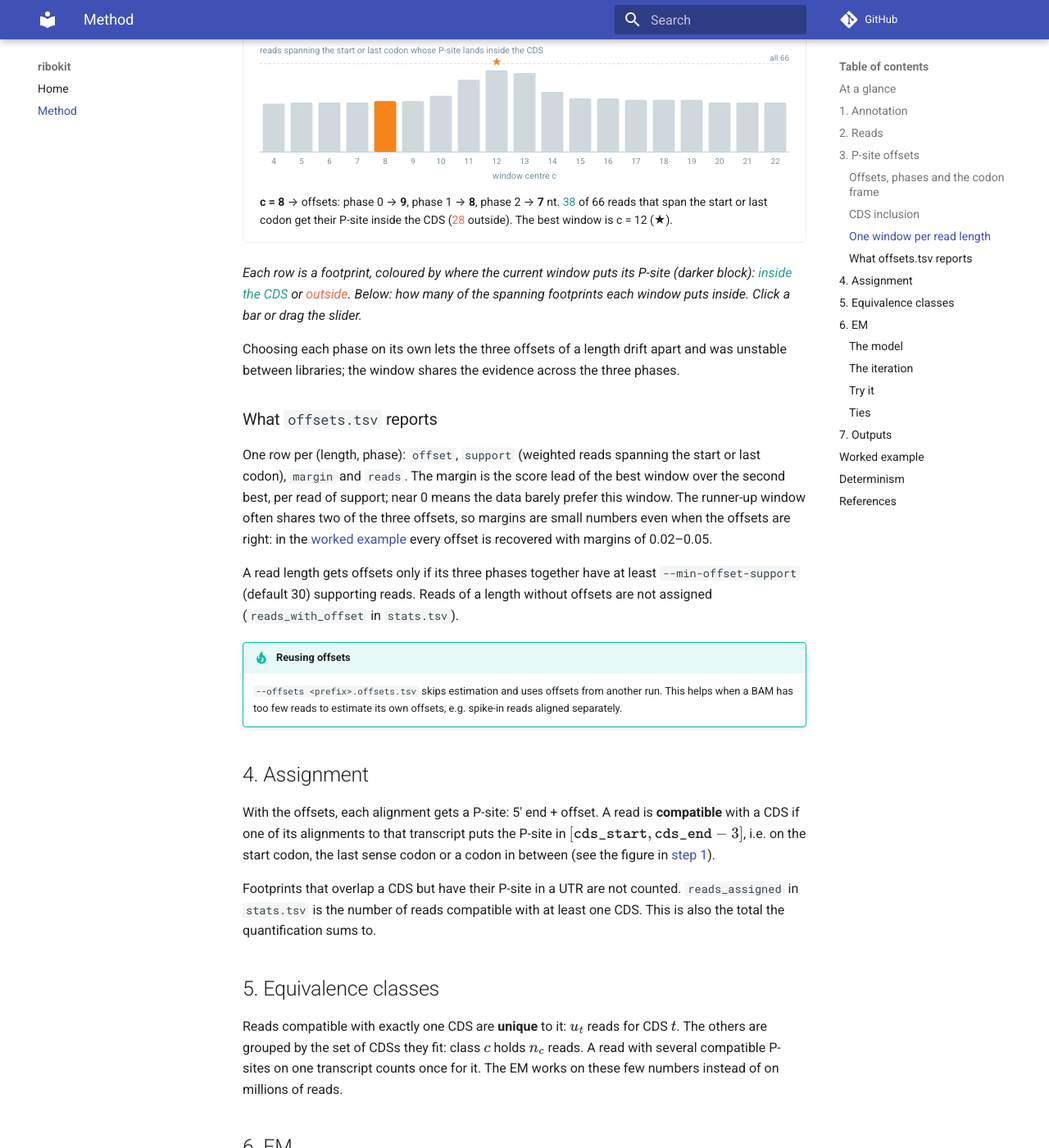
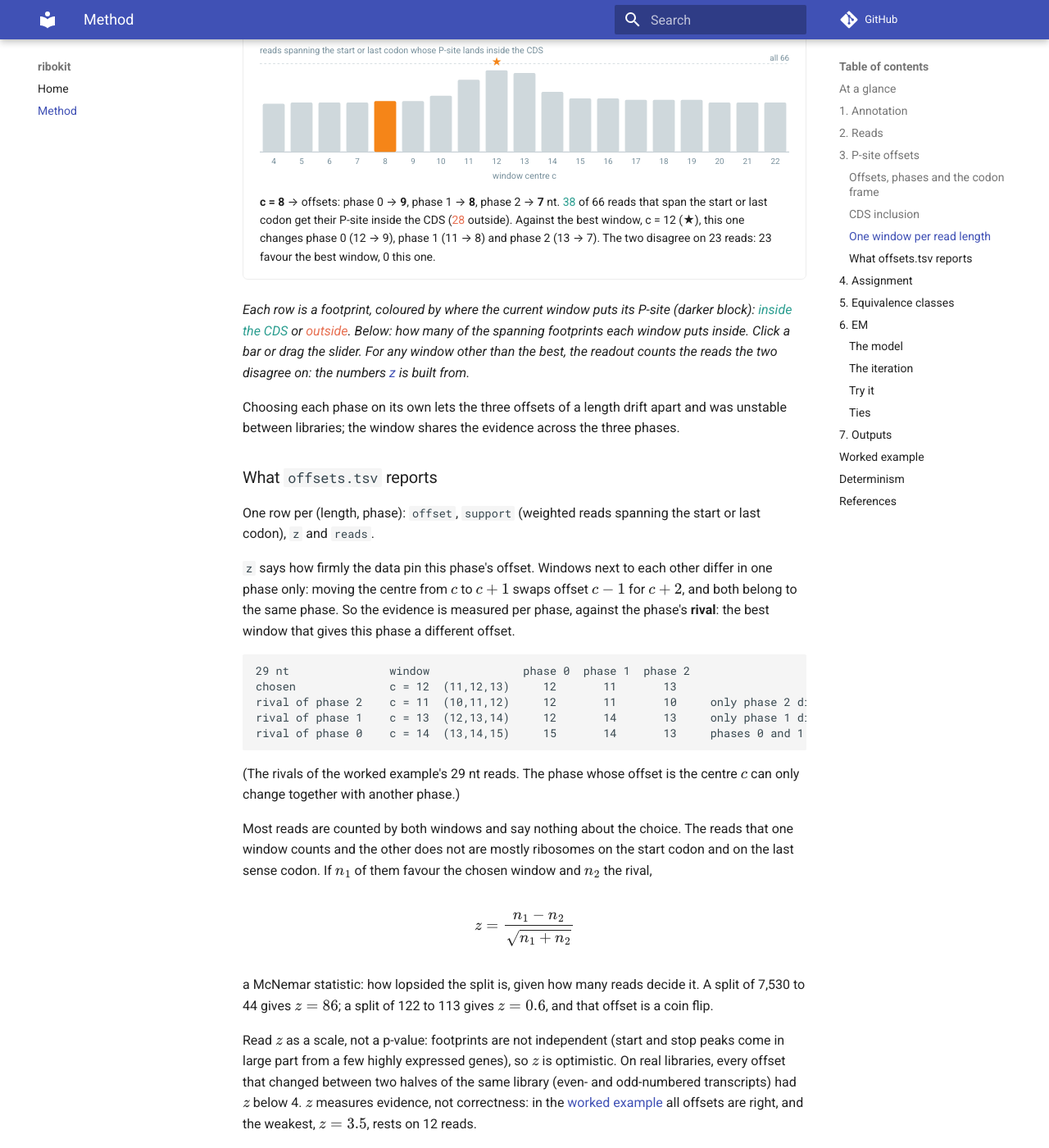
Before and after one commit to katarinagresova/ribokit, an MkDocs documentation site: the page built from docs/method.md, in a window 1280 px wide and 1400 px high, scrolled down 5329 px. Shown: the whole window at 82% size. Built offline with MkDocs 1.6.1 and Material for MkDocs 9.7.7, drawn with Linux system fonts in a browser that asks for light colours; comment, search, counter and statistics services are not loaded; some of the changed text lies outside the part shown.

Commit message:
Replace offsets margin with per-phase z

````diff
--- a/docs/javascripts/offset-explorer.js
+++ b/docs/javascripts/offset-explorer.js
@@ -73,8 +73,26 @@
     const supScores = CENTRES.map((c) => countIn(startReads, c) + countIn(stopReads, c));
     const order = CENTRES.map((_, i) => i).sort((i, j) => scores[j] - scores[i] || CENTRES[i] - CENTRES[j]);
     const best = order[0];
-    const margin = (scores[order[0]] - scores[order[1]]) / support;
-    root.rk = { reads, centres: CENTRES, scores, best: CENTRES[best], margin, offsets: windowOffsets(CENTRES[best]) };
+    const bestDs = windowOffsets(CENTRES[best]);
+    // Reads counted by the best window only (n1) and by window c only (n2).
+    const versus = (c) => {
+      const ds = windowOffsets(c);
+      let n1 = 0, n2 = 0;
+      for (const r of reads) {
+        const a = inCds(r, bestDs[r.phase]), b = inCds(r, ds[r.phase]);
+        if (a && !b) n1++;
+        if (b && !a) n2++;
+      }
+      return [n1, n2];
+    };
+    // Per phase: z against the best window that gives this phase another offset.
+    const z = [0, 1, 2].map((ph) => {
+      const rival = order.slice(1).find((i) => windowOffsets(CENTRES[i])[ph] !== bestDs[ph]);
+      if (rival === undefined) return NaN;
+      const [n1, n2] = versus(CENTRES[rival]);
+      return n1 + n2 > 0 ? (n1 - n2) / Math.sqrt(n1 + n2) : 0;
+    });
+    root.rk = { reads, centres: CENTRES, scores, best: CENTRES[best], z, offsets: bestDs };
 
     root.innerHTML = "";
     const controls = document.createElement("div");
@@ -155,13 +173,21 @@
       }
       const i = CENTRES.indexOf(c);
       bars.forEach((b, j) => b.setAttribute("fill", j === i ? C.cur : C.bar));
-      const isBest = i === best;
+      let verdict;
+      if (i === best) {
+        verdict = `<b>This is the best window</b> (★). Evidence per phase: ` +
+          z.map((v, ph) => `phase ${ph} <i>z</i> = ${v.toFixed(1)}`).join(", ") + ".";
+      } else {
+        const [n1, n2] = versus(c);
+        const changed = [0, 1, 2].filter((ph) => ds[ph] !== bestDs[ph])
+          .map((ph) => `phase ${ph} (${bestDs[ph]} → ${ds[ph]})`).join(", ").replace(/, ([^,]*)$/, " and $1");
+        verdict = `Against the best window, c = ${CENTRES[best]} (★), this one changes ${changed}. ` +
+          `The two disagree on ${n1 + n2} reads: ${n1} favour the best window, ${n2} this one.`;
+      }
       readout.innerHTML =
         `<b>c = ${c}</b> → offsets: phase 0 → <b>${ds[0]}</b>, phase 1 → <b>${ds[1]}</b>, phase 2 → <b>${ds[2]}</b> nt. ` +
         `<span style="color:${C.in}">${supScores[i]}</span> of ${support} reads that span the start or last codon get their ` +
-        `P-site inside the CDS (<span style="color:${C.out}">${support - supScores[i]}</span> outside). ` +
-        (isBest ? `<b>This is the best window</b> (★); margin ${margin.toFixed(2)}.`
-                : `The best window is c = ${CENTRES[best]} (★).`);
+        `P-site inside the CDS (<span style="color:${C.out}">${support - supScores[i]}</span> outside). ` + verdict;
     }
     slider.addEventListener("input", () => set(+slider.value));
     controls.addEventListener("click", (e) => {
--- a/docs/method.md
+++ b/docs/method.md
@@ -144,7 +144,9 @@ Try it on simulated footprints of length 29 (true offsets 12, 11, 13):
 *Each row is a footprint, coloured by where the current window puts its P-site
 (darker block): <span style="color:#2a9d8f">inside the CDS</span> or
 <span style="color:#e76f51">outside</span>. Below: how many of the spanning
-footprints each window puts inside. Click a bar or drag the slider.*
+footprints each window puts inside. Click a bar or drag the slider. For any
+window other than the best, the readout counts the reads the two disagree on:
+the numbers [z](#what-offsetstsv-reports) is built from.*
 
 Choosing each phase on its own lets the three offsets of a length drift apart
 and was unstable between libraries; the window shares the evidence across the
@@ -153,12 +155,44 @@ three phases.
 ### What `offsets.tsv` reports
 
 One row per (length, phase): `offset`, `support` (weighted reads spanning the
-start or last codon), `margin` and `reads`. The margin is the score lead of the
-best window over the second best, per read of support; near 0 means the data
-barely prefer this window. The runner-up window often shares two of the three
-offsets, so margins are small numbers even when the offsets are right: in the
-[worked example](#worked-example) every offset is recovered with margins of
-0.02–0.05.
+start or last codon), `z` and `reads`.
+
+`z` says how firmly the data pin this phase's offset. Windows next to each other
+differ in one phase only: moving the centre from $c$ to $c + 1$ swaps offset
+$c - 1$ for $c + 2$, and both belong to the same phase. So the evidence is
+measured per phase, against the phase's **rival**: the best window that gives
+this phase a different offset.
+
+```
+29 nt               window              phase 0  phase 1  phase 2
+chosen              c = 12  (11,12,13)     12       11       13
+rival of phase 2    c = 11  (10,11,12)     12       11       10     only phase 2 differs
+rival of phase 1    c = 13  (12,13,14)     12       14       13     only phase 1 differs
+rival of phase 0    c = 14  (13,14,15)     15       14       13     phases 0 and 1 differ
+```
+
+(The rivals of the worked example's 29 nt reads. The phase whose offset is the
+centre $c$ can only change together with another phase.)
+
+Most reads are counted by both windows and say nothing about the choice. The
+reads that one window counts and the other does not are mostly ribosomes on the
+start codon and on the last sense codon. If $n_1$ of them favour the chosen
+window and $n_2$ the rival,
+
+$$
+z = \frac{n_1 - n_2}{\sqrt{n_1 + n_2}}
+$$
+
+a McNemar statistic: how lopsided the split is, given how many reads decide
+it. A split of 7,530 to 44 gives $z = 86$; a split of 122 to 113 gives
+$z = 0.6$, and that offset is a coin flip.
+
+Read $z$ as a scale, not a p-value: footprints are not independent (start and
+stop peaks come in large part from a few highly expressed genes), so $z$ is
+optimistic. On real libraries, every offset that changed between two halves of
+the same library (even- and odd-numbered transcripts) had $z$ below 4. $z$
+measures evidence, not correctness: in the [worked example](#worked-example)
+all offsets are right, and the weakest, $z = 3.5$, rests on 12 reads.
 
 A read length gets offsets only if its three phases together have at least
 `--min-offset-support` (default 30) supporting reads. Reads of a length without
@@ -257,7 +291,7 @@ Each file is written as `<prefix>.<name>`, with the prefix from `--out-prefix`:
 | File | Content |
 |---|---|
 | `quant.tsv` | One row per CDS, sorted by `Name`: `Length` and `EffectiveLength` (CDS length without the stop codon), `NumReads` ($\alpha_t$, expected reads), `ritpm`. `NA` where no read is compatible. |
-| `offsets.tsv` | The offsets, with support and margin ([step 3](#what-offsetstsv-reports)). |
+| `offsets.tsv` | The offsets, with support and $z$ ([step 3](#what-offsetstsv-reports)). |
 | `ties.tsv` | CDSs that no read tells apart. |
 | `stats.tsv` | Reads left after each filter, EM iterations and log-likelihood. |
 
@@ -280,11 +314,11 @@ deletion, and reads of the wrong length.
 
 **Offsets.** All nine planted offsets are recovered:
 
-| length | phase 0 | phase 1 | phase 2 | support | margin |
-|---:|---:|---:|---:|---:|---:|
-| 28 | 12 | 11 | 13 | 673 | 0.018 |
-| 29 | 12 | 11 | 13 | 688 | 0.049 |
-| 30 | 12 | 14 | 13 | 701 | 0.053 |
+| length | phase 0 | phase 1 | phase 2 | support |
+|---:|---:|---:|---:|---:|
+| 28 | 12 (*z* 12.2) | 11 (*z* 3.5) | 13 (*z* 5.9) | 673 |
+| 29 | 12 (*z* 12.1) | 11 (*z* 5.8) | 13 (*z* 6.9) | 688 |
+| 30 | 12 (*z* 9.9) | 14 (*z* 6.1) | 13 (*z* 9.6) | 701 |
 
 **Reads.** What each step of `stats.tsv` removes:
 
````
Also changed, not shown: README.md (+1 -1 lines), 2 other files.
